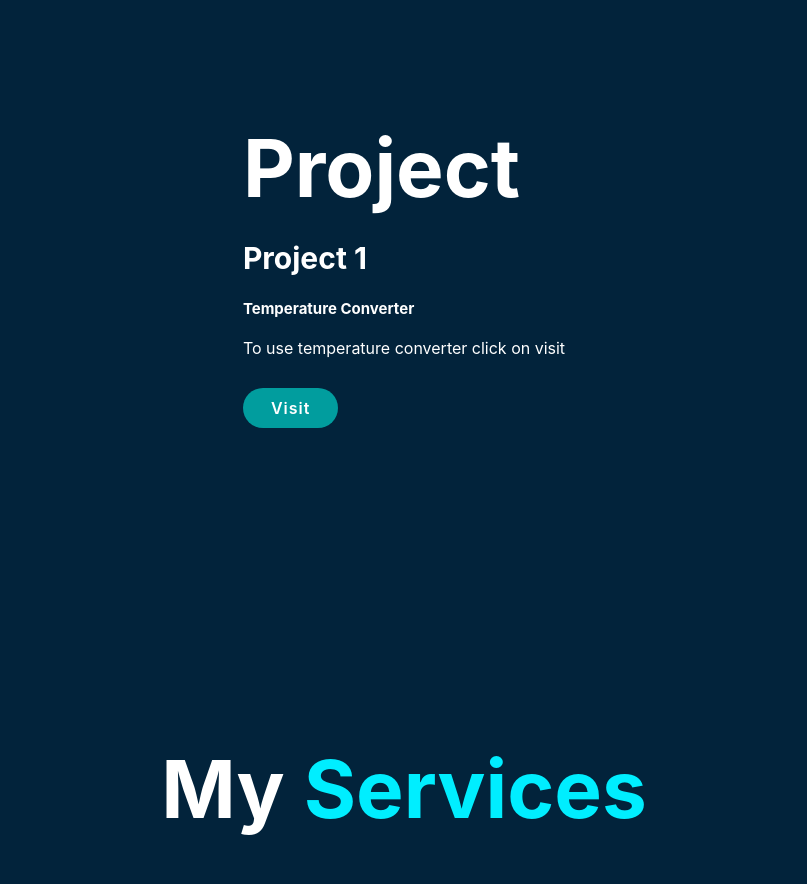
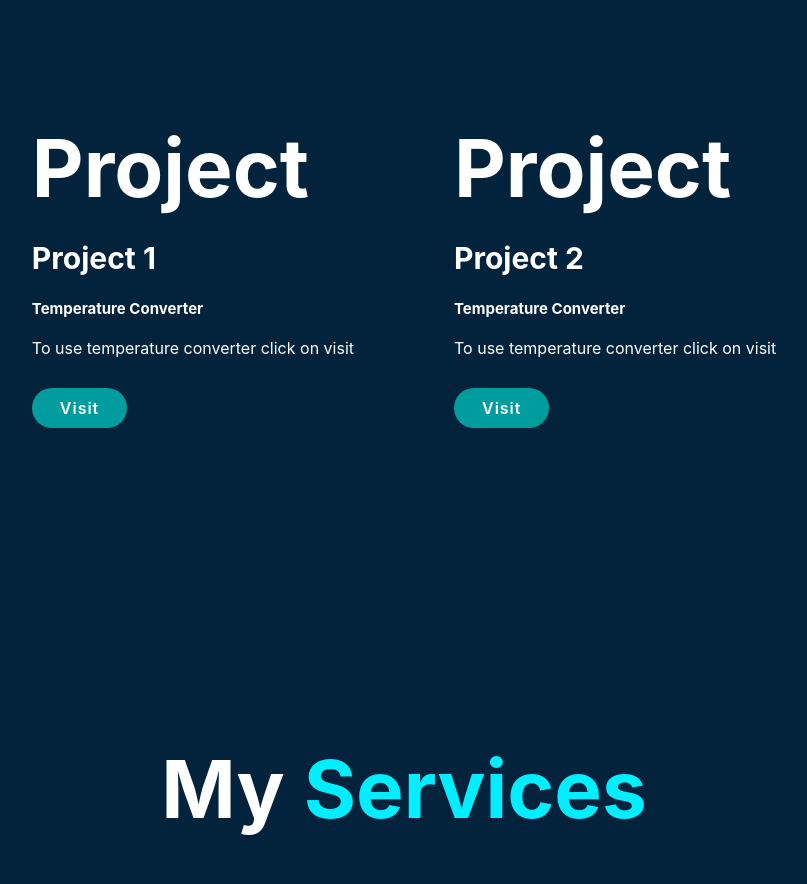
Before and after one commit to HKSingh666/Myportfolio, a plain HTML site: page index.html in a window 1280 px wide. Shown: the part 1760-2644 px from the top of the page, without its empty margins (236-1043 px from the left). Drawn offline with nearby package versions, Linux system fonts and the light colour scheme.

Commit message:
index.html

```diff
--- a/index.html
+++ b/index.html
@@ -70,6 +70,13 @@
             <h2>Temperature Converter</h2>
             <p>To use temperature converter click on visit</p>
             <a href="temp.html" class="btn">Visit</a><br><br>
+        </div>
+        <div class="project-content">
+            <h2 class="heading">Project</h2><br><br>
+            <h3>Project 2</h3><br><br>
+            <h2>Temperature Converter</h2>
+            <p>To use temperature converter click on visit</p>
+            <a href="https://hksingh666.github.io/ShopEase/" class="btn">Visit</a><br><br>
         </div>
     </section>
     <!-- Services Section -->
```
